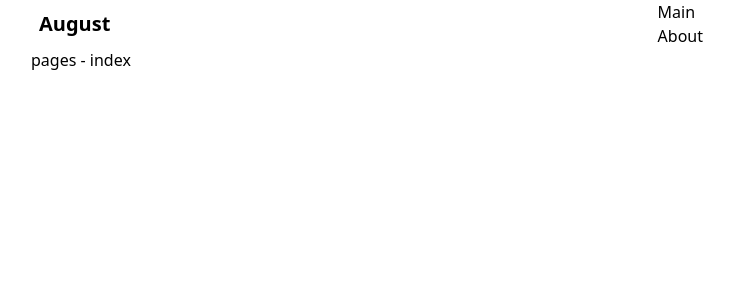
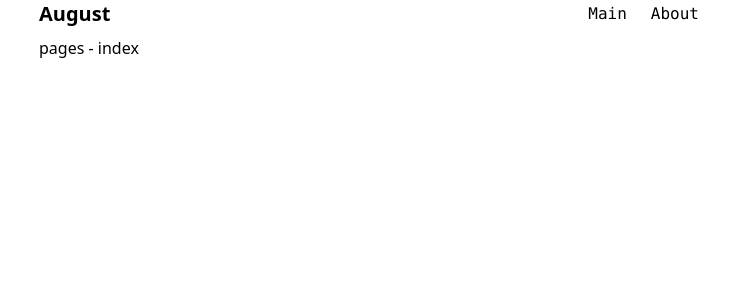
Before and after one commit to beierzhijin/fullstack-nuxt3, a Nuxt app: page / in a window 1280 px wide. Shown: the top 300 px of the page, without its empty margins (273-1007 px from the left). Built offline with nearby package versions, Linux system fonts and the light colour scheme.

Commit message:
feat(components)
- nuxt components
- tailwindcss @apply

```diff
--- /dev/null
+++ b/components/menu.vue
@@ -0,0 +1,20 @@
+<script setup lang='ts'>
+</script>
+
+<template>
+  <nav class="font-mono">
+    <ul class="flex space-x-4">
+      <li>
+        <NuxtLink to="/" class="link">Main</NuxtLink>
+      </li>
+      <li>
+        <NuxtLink to="/about" class="link">About</NuxtLink>
+      </li>
+    </ul>
+  </nav>
+</template>
+<style scoped>
+.link {
+  @apply p-1 hover:bg-gray-200;
+}
+</style>
--- a/layouts/default.vue
+++ b/layouts/default.vue
@@ -7,18 +7,12 @@
         <NuxtLink to="/" class="text-xl font-semibold p-2 hover:bg-gray-200">August</NuxtLink>
       </div>
 
-      <nav>
-        <ul>
-          <li>
-            <NuxtLink to="/">Main</NuxtLink>
-          </li>
-          <li>
-            <NuxtLink to="/about">About</NuxtLink>
-          </li>
-        </ul>
-      </nav>
+      <Menu />
     </header>
-    <slot></slot>
+
+    <main class="p-2">
+      <slot></slot>
+    </main>
   </div>
 </template>
 <script setup lang='ts'>
```
